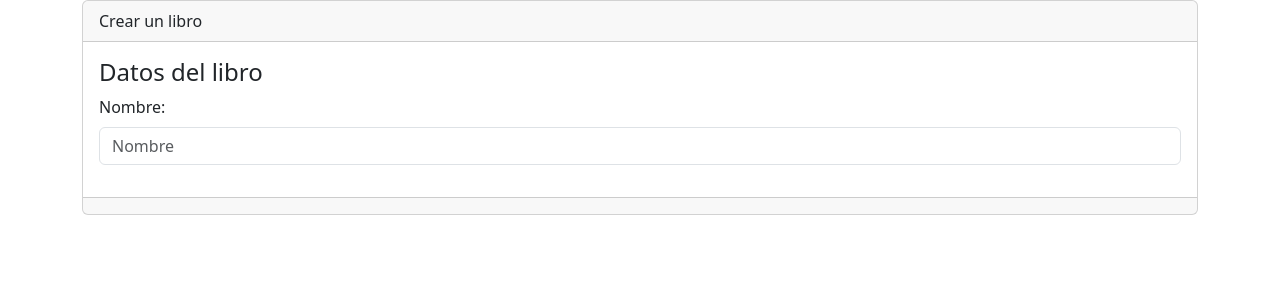
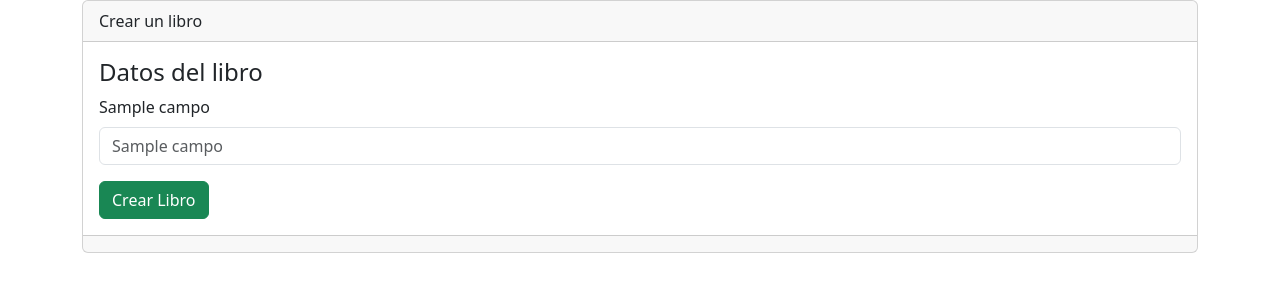
Before and after one commit to verobode/django_crud, a Django app: template libreria/templates/libros/crear.html in a window 1280 px wide. Shown: the part 56-356 px from the top of the page. Run offline with Django 3.2, Linux system fonts and the light colour scheme; the template is opened without the code that fills it: most values are stand-ins (such as "Sample title", 1, 10 or a date in 2020).

Commit message:
Django CRUD-crear libro

```diff
--- a/libreria/templates/libros/form.html
+++ b/libreria/templates/libros/form.html
@@ -1,11 +1,30 @@
 <form enctype="multipart/form-data" method="post">
+    {% csrf_token %}
 
+    {% for campo in formulario %}
     <div class="mb-3">
-        <label for="" class="form-label">Nombre:</label>
+        <label for="" class="form-label">{{ campo.label }}</label>
 
-        <input type="text" class="form-control" name="" id="" aria-describedby="helpId" placeholder="Nombre"/>
+        <input
+        type="{{ campo.field.widget.input_type }}"
+        class="form-control"
+        name="{{ campo.name }}"
+        id=""
+        aria-describedby="helpId"
+        placeholder="{{ campo.label }}" />
 
     </div>
+    <div class="col-12 help-text">{{ campo.errors }}</div>
+    {% endfor %}
+
+    <input
+        name=""
+        id=""
+        class="btn btn-success"
+        type="submit"
+        value="Crear Libro"
+    />
+
 
 
 </form>
```
Also changed, not shown: libreria/form.py (added, +8 -0 lines), libreria/views.py (+8 -2 lines), imagenes/10-mejores-plantillas-de-wordpress-gratis-10.png (added).
